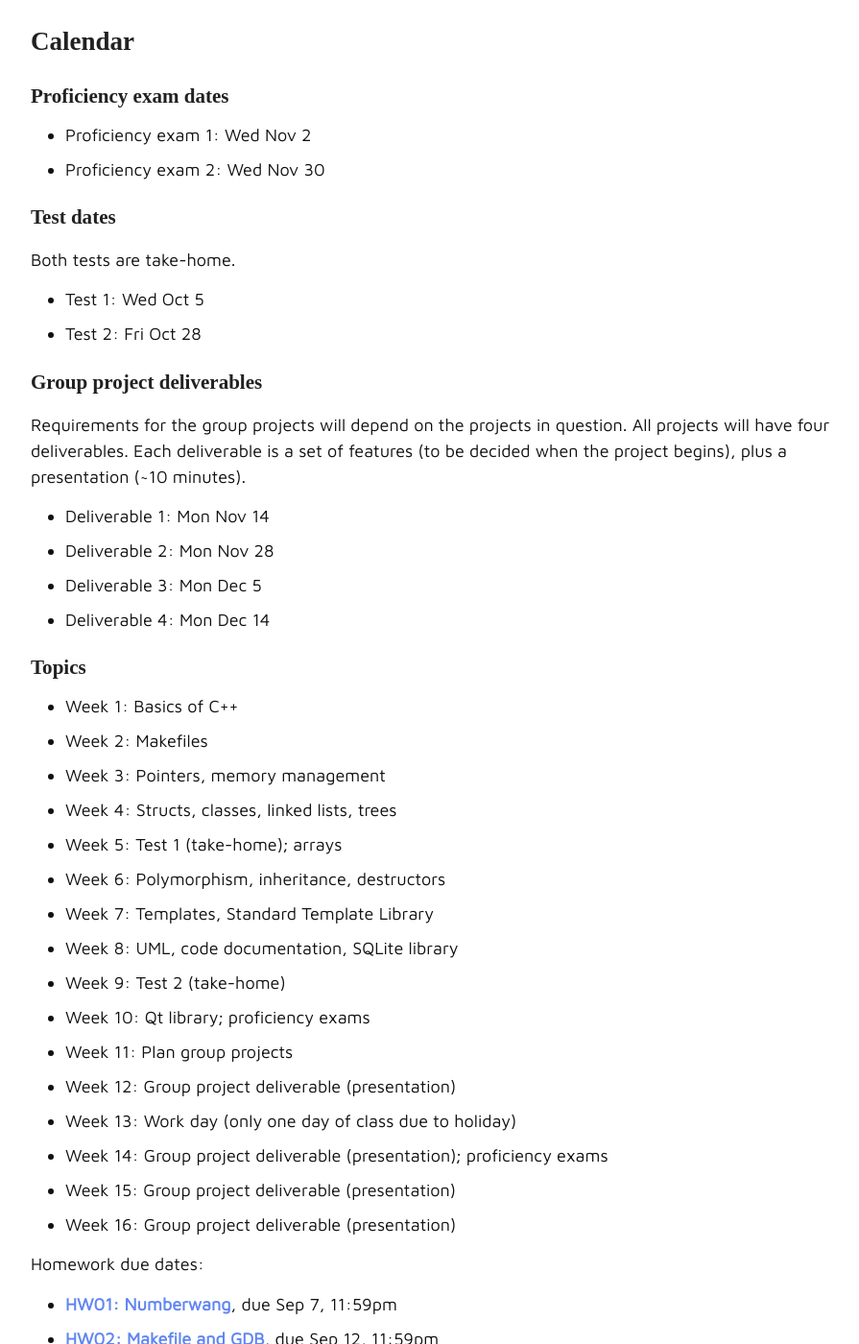
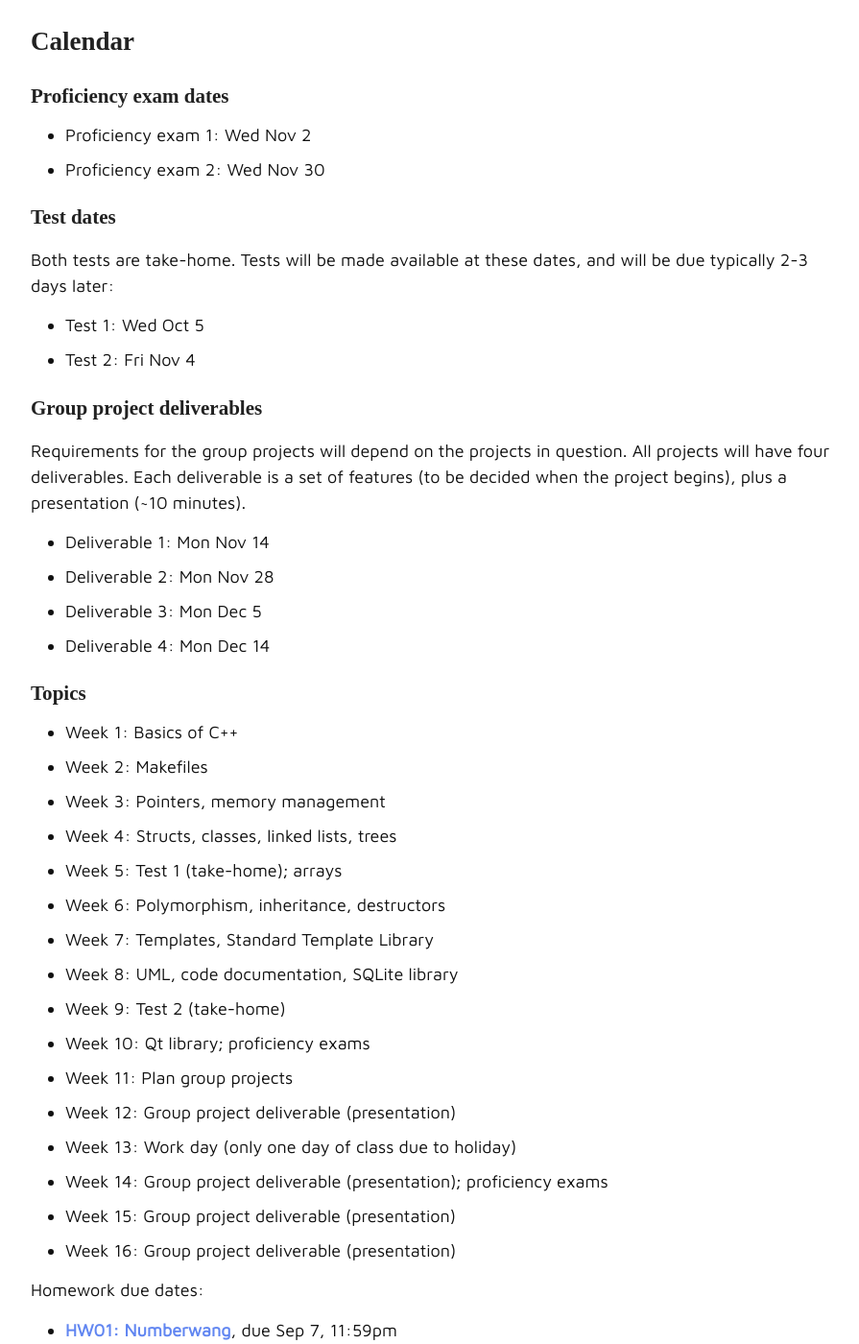
Before and after one commit to joshuaeckroth/csci221-website, a Jekyll site: the page built from lecture/syllabus.markdown, in a window 1280 px wide and 1400 px high, scrolled down 2640 px. Shown: the whole window at 96% size, without its empty margins (183-1078 px from the left). Built offline with Jekyll 4.4.1, drawn with Linux system fonts in a browser that asks for light colours; some web fonts are replaced; some of the changed text lies outside the part shown.

Commit message:
Updated dates

```diff
--- a/homework/hw06.markdown
+++ b/homework/hw06.markdown
@@ -1,7 +1,7 @@
 ---
 layout: default
 title: "HW06: Text adventure"
-due: "Oct 17, 11:59pm"
+due: "Oct 24, 11:59pm"
 categories: [assignments]
 ---
 
--- a/homework/hw07.markdown
+++ b/homework/hw07.markdown
@@ -1,7 +1,7 @@
 ---
 layout: default
 title: "HW07: MP3 browser"
-due: "Oct 24, 11:59pm"
+due: "Oct 31, 11:59pm"
 categories: [assignments]
 ---
 
--- a/lecture/syllabus.markdown
+++ b/lecture/syllabus.markdown
@@ -84,10 +84,10 @@ The group project grading rubric is as follows, out of 10 points:
 
 ### Test dates
 
-Both tests are take-home.
+Both tests are take-home. Tests will be made available at these dates, and will be due typically 2-3 days later:
 
 - Test 1: Wed Oct 5
-- Test 2: Fri Oct 28
+- Test 2: Fri Nov 4
 
 ### Group project deliverables
 
```
Also changed, not shown: other parts of lecture/syllabus.markdown (+1 -1 lines), homework/hw05.markdown (deleted, +0 -23 lines).
